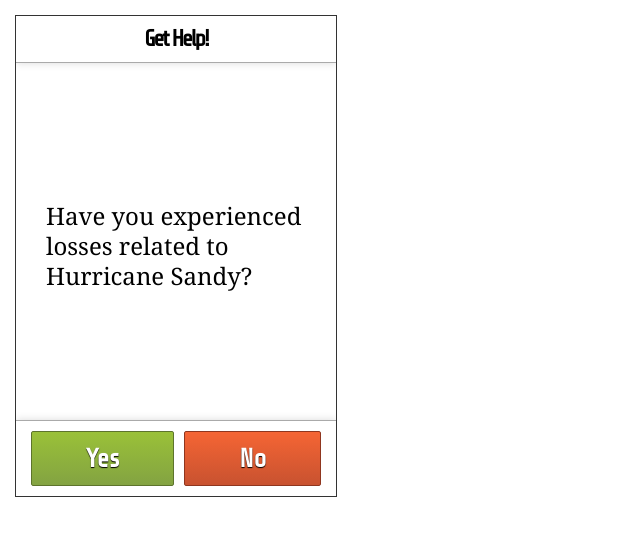
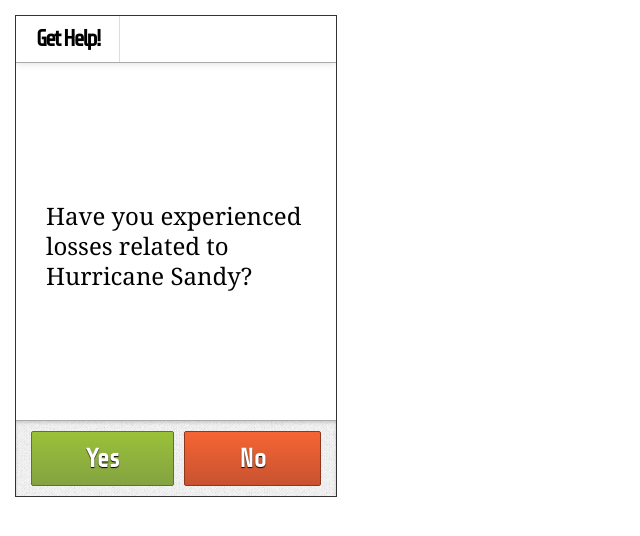
Before and after one commit to craignm/find-disaster-help, a plain HTML site: page static/index.html in a window 1280 px wide. Shown: the whole page, without its empty margins (0-640 px from the left). Drawn offline with nearby package versions, Linux system fonts and the light colour scheme.

Commit message:
adding images

```diff
--- a/static/main.css
+++ b/static/main.css
@@ -46,11 +46,12 @@
 }
 
 #cart h1{
-  text-align:center;
   font-family:'Share Tech', sans-serif;
-  margin:10px 0;
+  padding:10px 20px;
   font-size:23px;
   letter-spacing:-2px;
+  border-right:1px solid #ddd;
+  display:inline-block;
 }
 
 #content{
@@ -64,12 +65,12 @@
   bottom:0;
   left:0;
   width:100%;
-  background:#fff;
+  background:#fff url(images/gray_jean.png) left top repeat;
   border-top:1px solid #aaa;
   z-index:10;
   padding:10px 0;
   text-align:center;
-  box-shadow:0 0 8px rgba(0,0,0,0.15);
+  box-shadow:inset 0 2px 3px rgba(0,0,0,0.15);
   font-family:'Share Tech', sans-serif;
 }
 
```
Also changed, not shown: static/images/gray_jean.png (added), static/images/gray_jean_@2X.jpg (added), 1 other file.
